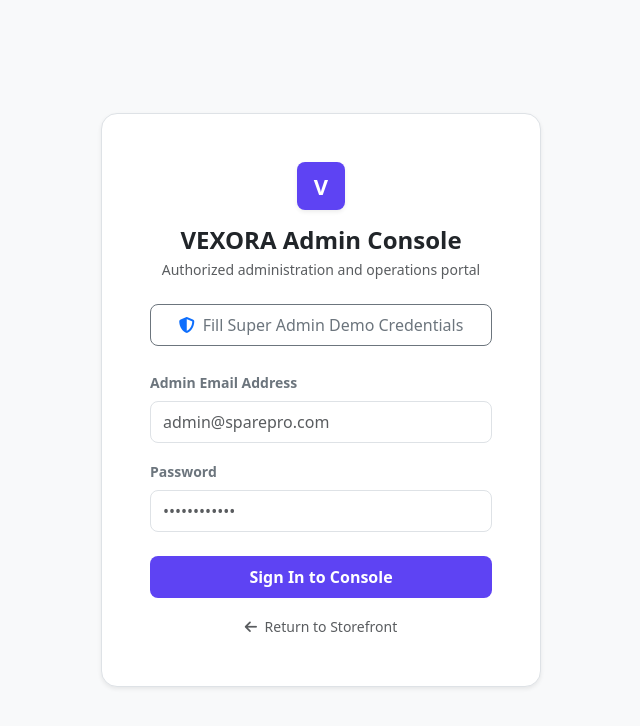
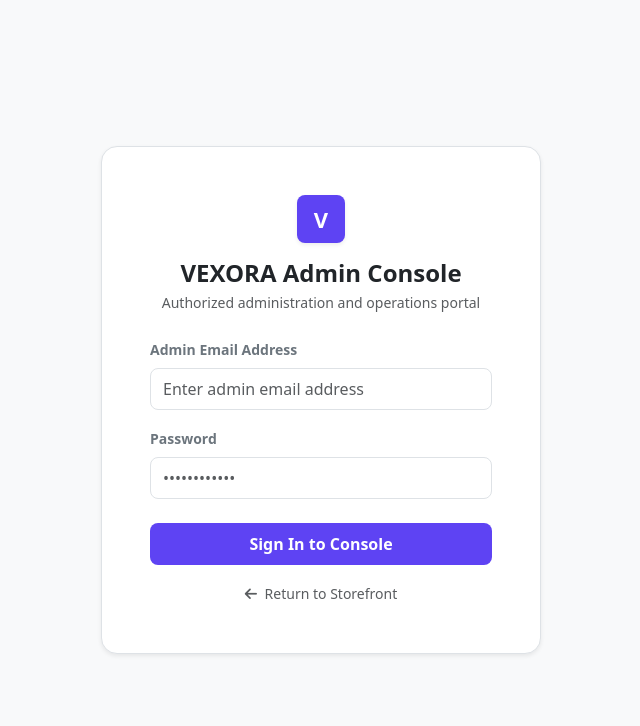
Before and after one commit to mohammedfalaah/dropshipping_resellers_admin, a React (Vite) app: page /login in a window 1280 px wide. Shown: the top 726 px of the page, without its empty margins (319-959 px from the left). Built offline with nearby package versions, Linux system fonts and the light colour scheme; no server answers; a web font is replaced by a local one.

Commit message:
chore(auth): remove admin demo fill button and credentials for client handover

```diff
--- a/src/pages/AdminLogin.jsx
+++ b/src/pages/AdminLogin.jsx
@@ -37,12 +37,6 @@ export default function AdminLogin() {
     }
   };
 
-  const handleFillDemo = () => {
-    setEmail("admin@sparepro.com");
-    setPassword("Admin@SparePro2026!");
-    setErrorMsg("");
-  };
-
   return (
     <div className="d-flex align-items-center justify-content-center min-vh-100" style={{ backgroundColor: "#F8F9FA" }}>
       <div className="bg-white p-4 p-md-5 rounded-4 shadow-sm border" style={{ maxWidth: "440px", width: "100%", margin: "20px" }}>
@@ -64,26 +58,13 @@ export default function AdminLogin() {
           </div>
         )}
 
-        {/* 1-Click Demo Fill */}
-        <div className="mb-4">
-          <button
-            type="button"
-            id="adminDemoFillBtn"
-            className="btn btn-outline-secondary w-100 rounded-3 py-2 small d-flex align-items-center justify-content-center gap-2"
-            onClick={handleFillDemo}
-          >
-            <i className="fa-solid fa-shield-halved text-primary"></i>
-            <span>Fill Super Admin Demo Credentials</span>
-          </button>
-        </div>
-
         <form onSubmit={handleSubmit}>
           <div className="mb-3">
             <label className="form-label small fw-semibold text-secondary">Admin Email Address</label>
             <input
               type="email"
               className="form-control rounded-3 py-2"
-              placeholder="admin@sparepro.com"
+              placeholder="Enter admin email address"
               value={email}
               onChange={(e) => setEmail(e.target.value)}
               required
```
Also changed, not shown: 1 other file (tests, documents, lock files or other folders).
